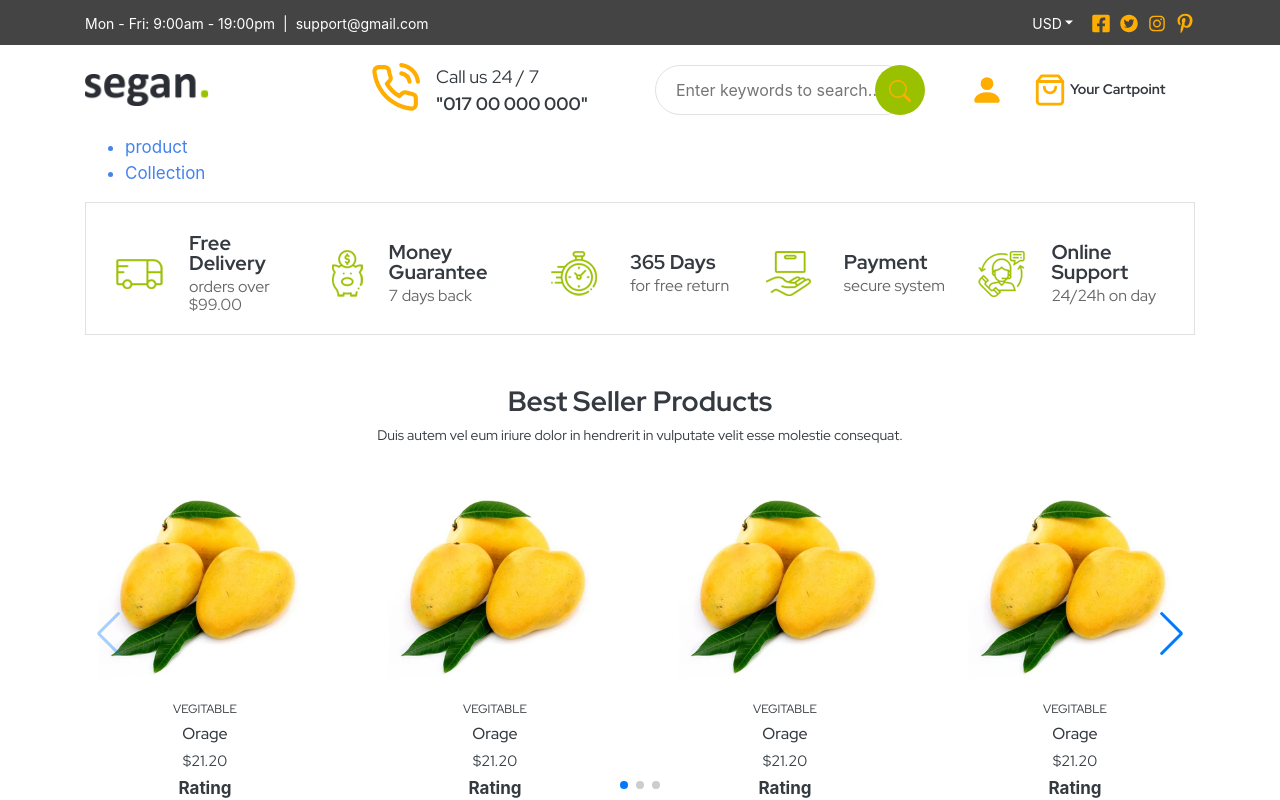
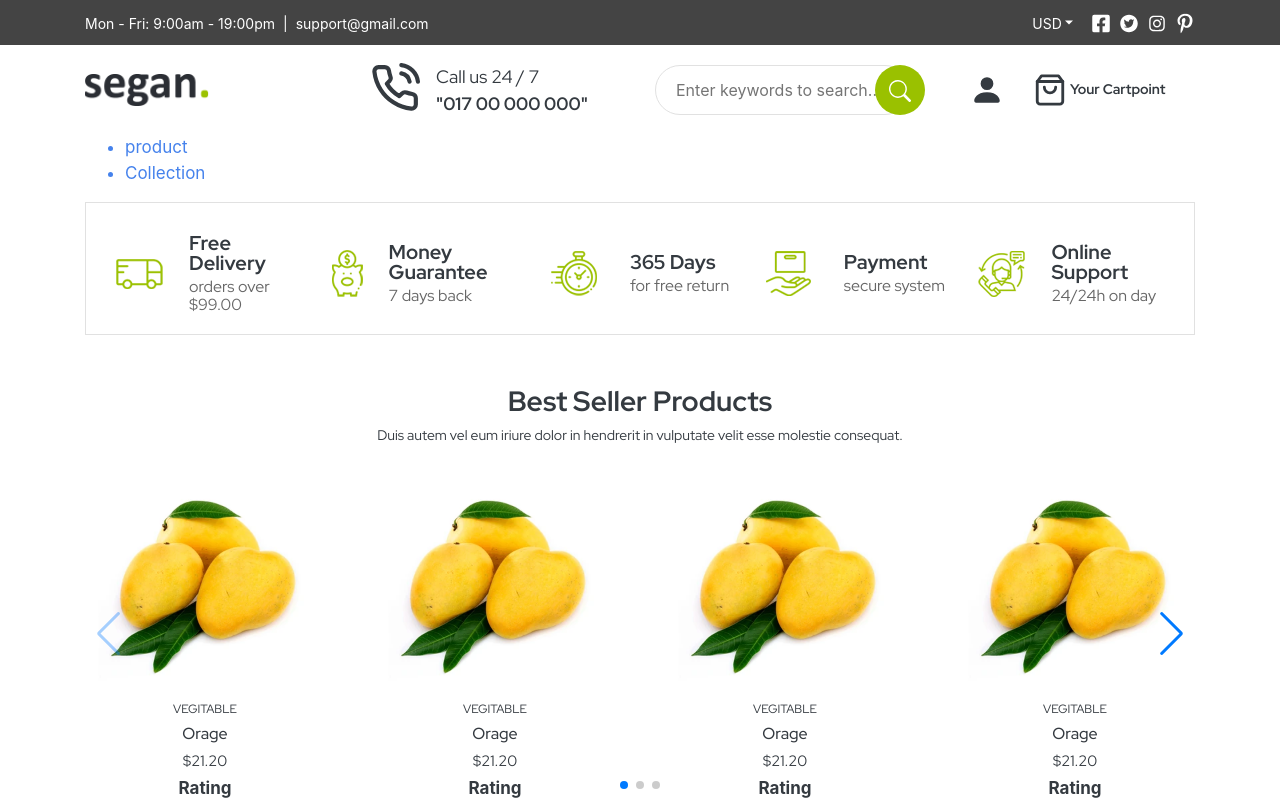
Before and after one commit to abu-taher-saikat/VegShop, a React (Create React App) app in the folder frontend/: page / in a window 1280 px wide. Shown: the top 800 px of the page. Built offline with nearby package versions, Linux system fonts and the light colour scheme.

Commit message:
svg issue solved

```diff
--- a/frontend/src/App.css
+++ b/frontend/src/App.css
@@ -16,7 +16,7 @@
   margin: 0 auto;
   width: 90% !important;
 }
-svg {
+.review svg {
   color: #ffae00 !important;
 }
 
--- a/frontend/src/Components/singleProductComponent.js
+++ b/frontend/src/Components/singleProductComponent.js
@@ -29,7 +29,7 @@ function Single({ product }) {
         <small>{product._id}</small>
         <p>{product.price}</p>
         <ListGroup.Item>{product.description}</ListGroup.Item>
-        <div className="d-flex">
+        <div className="review d-flex">
           <BsFillStarFill />
           <BsFillStarFill />
           <BsFillStarFill />
```
